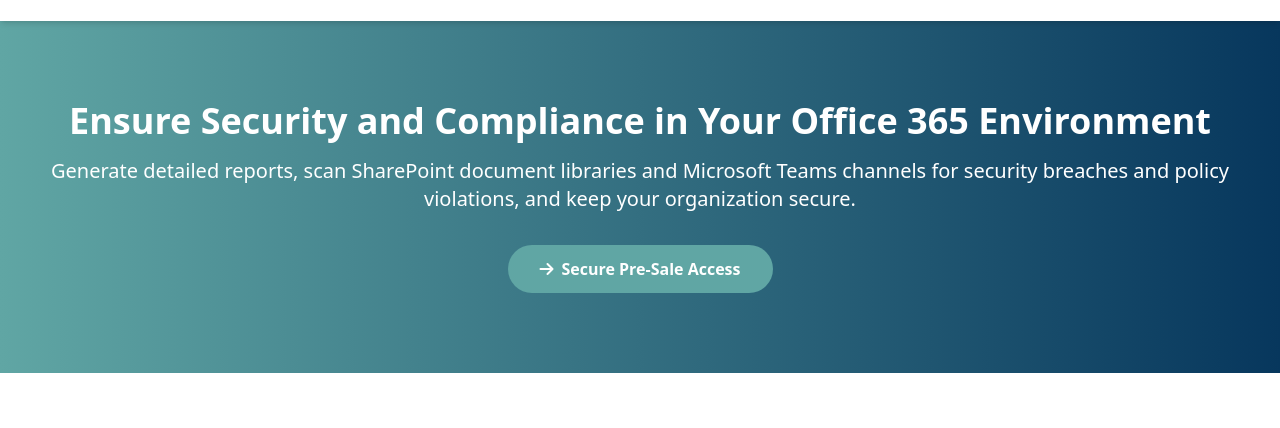
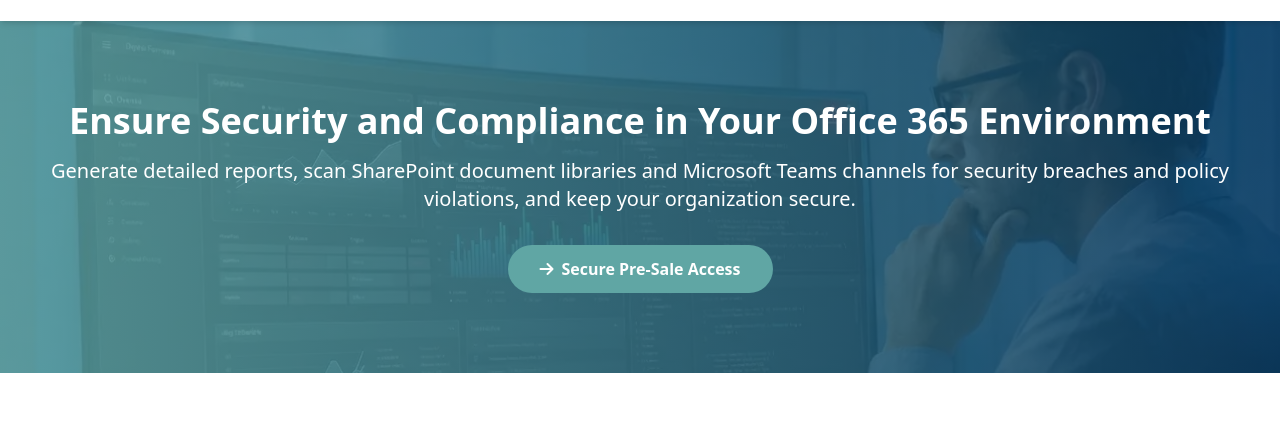
Before and after one commit to chrisdeguara/compliguard.tech, a plain HTML site: page index.html in a window 1280 px wide. Shown: the part 67-495 px from the top of the page. Drawn offline with nearby package versions, Linux system fonts and the light colour scheme.

Commit message:
Add banner image

```diff
--- a/index.html
+++ b/index.html
@@ -48,7 +48,17 @@
 
     <!-- Hero Section -->
     <section
-      class="bg-gradient-to-r from-[#60a6a4] to-[#07375d] text-white py-20"
+      class="text-white py-20"
+      style="
+        background: linear-gradient(
+            to right,
+            rgba(96, 166, 164, 0.8),
+            rgba(7, 55, 93, 0.8)
+          ),
+          url('banner.webp');
+        background-size: cover;
+        background-position: center;
+      "
     >
       <div class="container mx-auto px-4 text-center">
         <h2 class="text-4xl font-bold mb-4">
```
Also changed, not shown: banner.webp (added).
